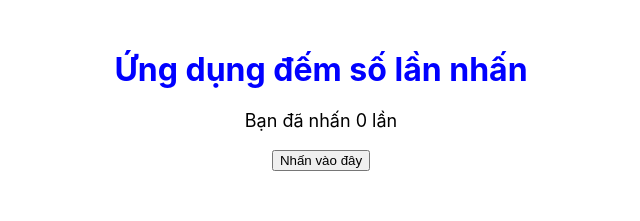
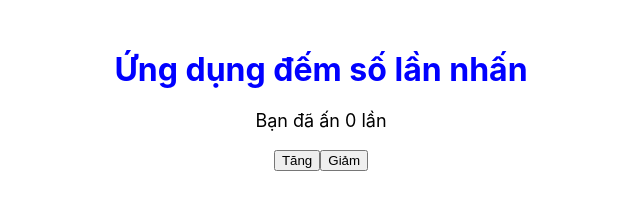
Before and after one commit to HaiAnhNguyen6599/demo-react, a React (Create React App) app in the folder my-app/: page / in a window 1280 px wide. Shown: the top 221 px of the page, without its empty margins (319-959 px from the left). Built offline with nearby package versions, Linux system fonts and the light colour scheme.

Commit message:
Modify my-app

```diff
--- a/my-app/package.json
+++ b/my-app/package.json
@@ -1,5 +1,5 @@
 {
-  "name": "my-app",
+  "name": "my-counter-app",
   "version": "0.1.0",
   "private": true,
   "dependencies": {
--- a/my-app/src/components/Counter.js
+++ b/my-app/src/components/Counter.js
@@ -1,18 +1,45 @@
+// import React, { useState } from "react";
+
+// function Counter() {
+//   const [count, setCount] = useState(0);
+
+//   const handleClick = () => {
+//     setCount(count + 1);
+//   };
+
+//   return (
+//     <div>
+//       <p>Bạn đã nhấn {count} lần</p>
+//       <button onClick={handleClick}>Nhấn vào đây</button>
+//     </div>
+//   );
+// }
+
+// export default Counter;
+
+
 import React, { useState } from "react";
 
 function Counter() {
-  const [count, setCount] = useState(0);
+  const [count,setCount] = useState(0);
 
-  const handleClick = () => {
+
+  const increaseClick = () => {
     setCount(count + 1);
-  };
+  }
+
+  const decreaseClick = () => {
+    setCount(count - 1);
+  }
+
 
   return (
     <div>
-      <p>Bạn đã nhấn {count} lần</p>
-      <button onClick={handleClick}>Nhấn vào đây</button>
+      <p> Bạn đã ấn {count} lần</p>
+      <button onClick={increaseClick}>Tăng</button>
+      <button onClick={decreaseClick}>Giảm</button>
     </div>
-  );
+  )
 }
 
 export default Counter;
```
